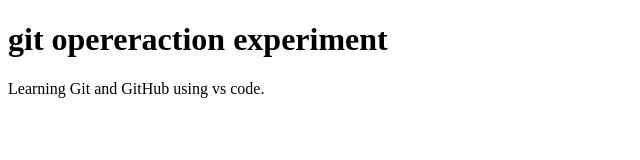
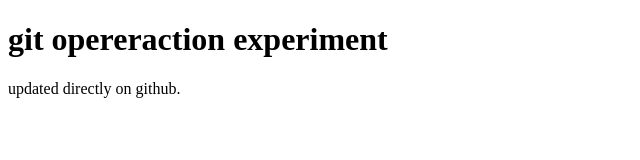
Before and after one commit to Manojkumar78994/exp-1, a plain HTML site: page index.html in a window 1280 px wide. Shown: the whole page, without its empty margins (0-640 px from the left). Drawn offline with Linux system fonts and the light colour scheme.

Commit message:
Update paragraph from github

```diff
--- a/index.html
+++ b/index.html
@@ -5,6 +5,6 @@
 </head>
 <body>
     <h1>git opereraction experiment</h1>
-    <p>Learning Git and GitHub using vs code.</p>
+    <p>updated directly on github.</p>
 </body>
 </html>
```
